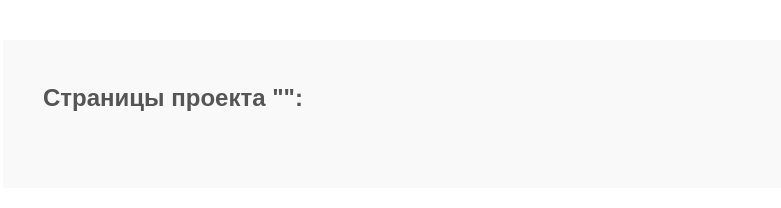
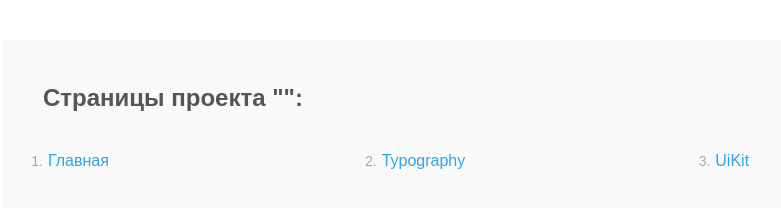
Before and after one commit to azica/liconka.github.io, a plain HTML site: page index.html in a window 1280 px wide. Shown: the whole page, without its empty margins (117-898 px from the left). Drawn offline with Linux system fonts and the light colour scheme.

Commit message:
Revert "Update index.html"
This reverts commit 7d478b2ff40c2f40a6ef0d6d8ff9fad28c0627dc.

```diff
--- a/index.html
+++ b/index.html
@@ -17,6 +17,10 @@
     <div class="container">
       <h3>Страницы проекта "":</h3>
       <ol>
+        <li><a class="done" href="main.html" target="_blank">Главная</a></li>
+        <li><a class="done" href="typography.html" target="_blank">Typography</a></li>
+        <li><a class="done" href="uikit.html" target="_blank">UiKit</a></li>
+
 
 
 
```
